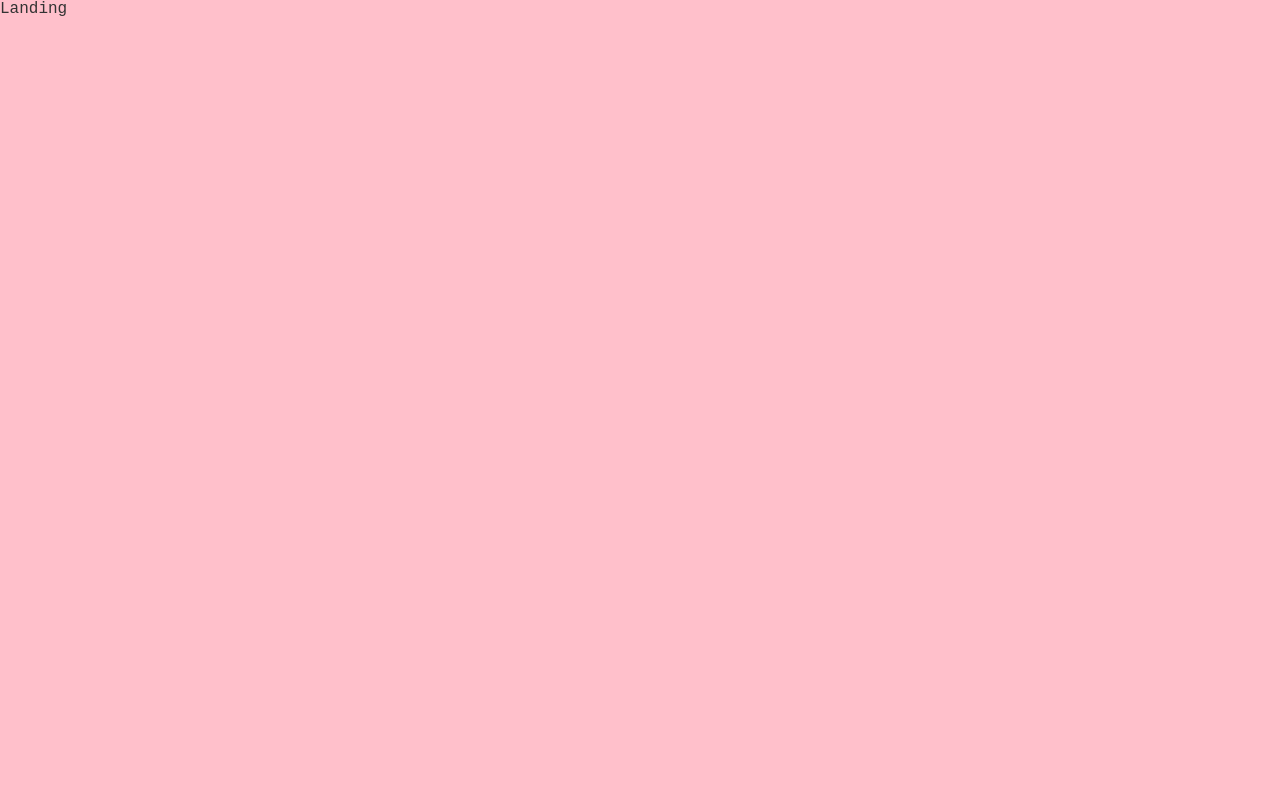
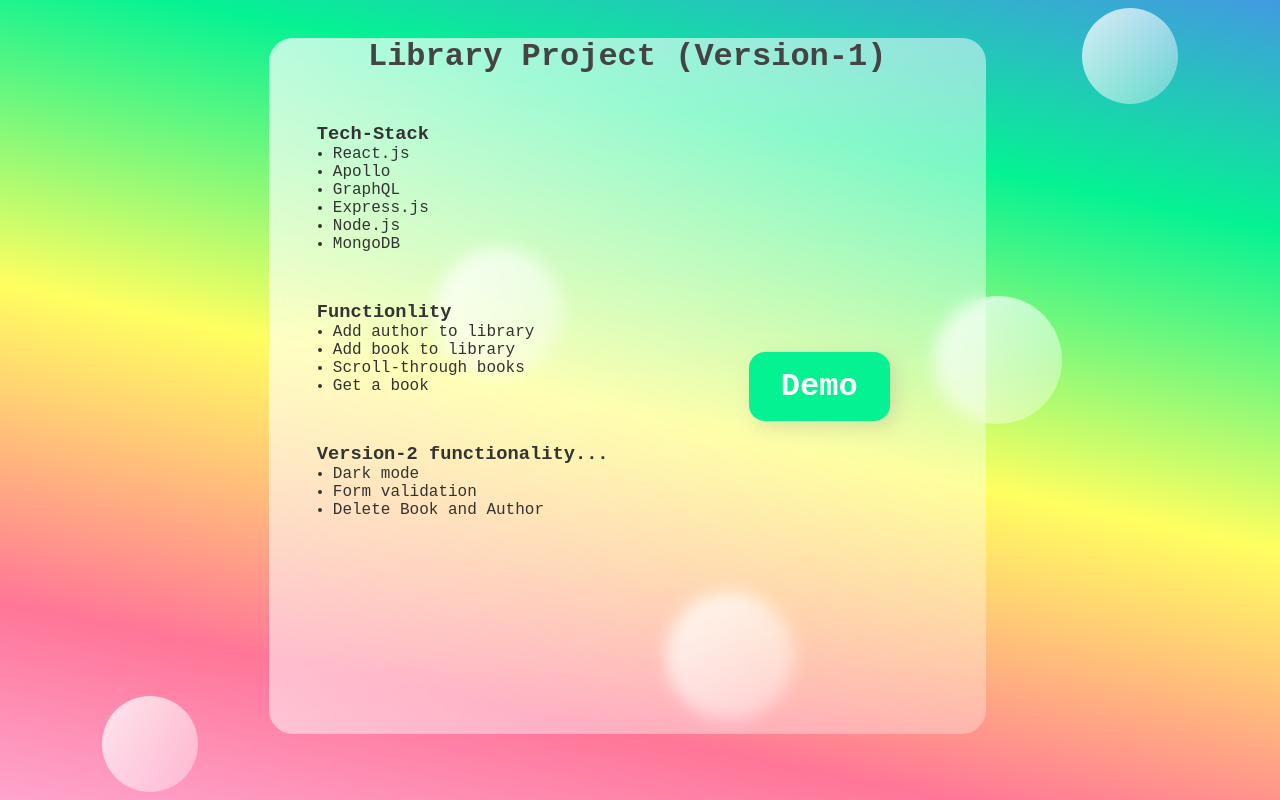
Before and after one commit to geminicodes/library-frontend, a React (Create React App) app: page / in a window 1280 px wide. Built offline with nearby package versions, Linux system fonts and the light colour scheme.

Commit message:
second commit

```diff
--- a/public/index.html
+++ b/public/index.html
@@ -20,7 +20,7 @@
       work correctly both with client-side routing and a non-root public URL.
       Learn how to configure a non-root public URL by running `npm run build`.
     -->
-	<title>client</title>
+	<title>Library</title>
 </head>
 
 <body>
--- a/src/App.css
+++ b/src/App.css
@@ -8,16 +8,17 @@
 body {
     min-height: 100vh;
     color: #333;
-    background: pink;
+    background: linear-gradient(to right top,#fec1ee ,#ff7698,#ffff60,#05f293, #5a78ff, #2800ff);
     /*
     background: linear-gradient(to left bottom, #845ec2,#d65db1,#ff6f91,#ff9671,#ffc75f,#f9f871);
     */
-    background-size: 400%;
-    animation: bg-animation 16s infinite alternate;
+    background-size: 300%;
+    animation: bg-animation 32s infinite alternate;
     display: flex;
     margin-left: auto;
     margin-right: auto;
 }
+
 
 @keyframes bg-animation {
     0% {
@@ -28,7 +29,8 @@
     }
 }
 
-#main {
+
+#main, #landing {
     display: flex;
     height: 86.7vh;
     min-width: 80vw;
@@ -38,6 +40,44 @@
     margin-right: auto;
     margin-top: 3vw;
     margin-left: 9vw;
+}
+
+#landing-main {
+    background-color: white;
+    height: 87vh;
+    width: 70%;
+    box-sizing: border-box;
+    background: linear-gradient(to right bottom, rgba(255, 255, 255, 0.7), rgba(255, 255, 255, 0.3));
+    border-radius: 1.5rem;
+    backdrop-filter: blur(0.5rem);
+    display: row;
+    margin-left: auto;
+    margin-right: auto;
+}
+
+#landing ul {
+    width: 50%;
+    margin: 3rem;
+}
+
+#landing li {
+    margin-left: 1rem;
+}
+
+#landing button {
+    color: #fff;
+    font-size: 2em;
+    font-weight: 600;
+    background: #05f293;
+    border: 0;
+    padding: 1rem 2rem;
+    border-radius: 1rem;
+    cursor: pointer;
+    position: absolute;
+    bottom: 45%;
+    margin-top: 0.5rem;
+    margin-left: 30rem;
+    box-shadow: 6px 6px 20px rgba(122, 122, 122, 0.212);
 }
 
 #main-forms {
@@ -98,7 +138,31 @@
     left: 8%;
 }
 
-#main h1 {
+.circle3, .circle4, .circle5 {
+    background: white;
+    background: linear-gradient(to right bottom, rgba(255, 255, 255, 0.8), rgba(255, 255, 255, 0.3));
+    height: 8rem;
+    width: 8rem;
+    position: absolute;
+    border-radius: 50%;
+}
+
+.circle3{
+    top: 37%;
+    right: 17%;
+}
+
+.circle4{
+    bottom: 53%;
+    left: 34%;
+}
+
+.circle5{
+    bottom: 10%;
+    right: 38%
+}
+
+h1 {
     color: #444;
     text-align: center;
 }
@@ -141,6 +205,7 @@
     width: 100%;
     font-weight: 600;
     font-size: large;
+    cursor: pointer;
 }
 /*
 #book-list li{
@@ -205,10 +270,10 @@
 form button {
     color: #fff;
     font-size: 2em;
-    background: blue;
+    background: #05f293;
     border: 0;
     padding: 0 10px;
-    border-radius: 50%;
+    border-radius: 25%;
     cursor: pointer;
     position: relative;
     bottom: 2px;
@@ -273,21 +338,3 @@
     font-size: large;
 
 }
-
-#bolt g {
-    opacity: 0;
-    animation: dropIn 8s ease forwards infinite;
-    animation-delay: calc(var(--order) * 200ms);
-}
-
-@keyframes dropIn {
-    20% {
-        opacity: 0;
-        transform: translateY(-20);
-    }
-
-    30%, 100% {
-        opacity: 1;
-        transform: translateY(0)
-    }
-}
--- a/src/components/AddAuthor.js
+++ b/src/components/AddAuthor.js
@@ -15,6 +15,7 @@
             },
             refetchQueries: [getAuthorsQuery]
         });
+        setName('');
     };
 
     return(
@@ -22,7 +23,7 @@
             <div className="field">
                 <h1>New Author</h1>
 
-                <input type="text" placeholder="Author name" value={name} onChange={(e) => setName(e.target.value)} />
+                <input type="text" placeholder="Author Name" value={name} onChange={(e) => setName(e.target.value)} />
             </div>
             <button>+</button>
         </form>
--- a/src/components/AddBook.js
+++ b/src/components/AddBook.js
@@ -34,6 +34,11 @@
             },
             refetchQueries: [getBooksQuery]
         });
+        setName('');
+        setGenre('');
+        setLanguage('');
+        setStatus('');
+        setAuthorId('');
     };
 
     return(
@@ -41,24 +46,36 @@
             <h1>New Book</h1>
             <div className="field">
 
-                <input type="text" placeholder="Book name" value={name} onChange={(e) => setName(e.target.value)} />
+                <input type="text" placeholder="Book Name" value={name} onChange={(e) => setName(e.target.value)} />
             </div>
             <div className="field">
 
-                <input type="text" placeholder="Genre" value={genre} onChange={(e) => setGenre(e.target.value)}  />
+                <select value={genre} label="Genre" onChange={(e) => setGenre(e.target.value)}>
+                    <option>Select Genre</option>
+                    <option value={"Fiction"}>Fiction</option>
+                    <option value={"Mystery"}>Mystery</option>
+                    <option value={"Thriller"}>Thriller</option>
+                    <option value={"Horror"}>Horror</option>
+                    <option value={"Fantasy"}>Fantasy</option>
+                    <option value={"Other"}>Other</option>
+                </select>
             </div>
             <div className="field">
 
                 <input type="text" placeholder="Language" value={language} onChange={(e) => setLanguage(e.target.value)}  />
             </div>
             <div className="field">
-
-                <input type="text" placeholder="Status" value={status} onChange={(e) => setStatus(e.target.value)}  />
+                <select value={status} label="Status" onChange={(e) => setStatus(e.target.value)}>
+                    <option>Select Status</option>
+                    <option value={"Sold"}>Sold</option>
+                    <option value={"Sell"}>Sell</option>
+                    <option value={"Not For Sale"}>Not For Sale</option>
+                </select>
             </div>
             <div className="field">
 
                 <select value={authorId} onChange={(e) => setAuthorId(e.target.value)} >
-                    <option>Select author</option>
+                    <option>Select Author</option>
                     { displayAuthors(loading, data) }
                 </select>
             </div>
--- a/src/pages/Home.js
+++ b/src/pages/Home.js
@@ -15,6 +15,9 @@
         <ApolloProvider client={client}>
         <div className="circle1"></div>
         <div className="circle2"></div>
+        <div className="circle3"></div>
+        <div className="circle4"></div>
+        <div className="circle5"></div>
           <div id="main">
             <div id="main-forms">
               <AddAuthor />
--- a/src/pages/Landing.js
+++ b/src/pages/Landing.js
@@ -1,9 +1,48 @@
-import React from 'react'
+import React from 'react';
+import "../App.css";
+import {Link } from "react-router-dom";
+
 
 function Landing() {
-  return (
-    <p>Landing</p>
-  )
+      return (
+        <div>
+        <div className="circle1"></div>
+        <div className="circle2"></div>
+        <div className="circle3"></div>
+        <div className="circle4"></div>
+        <div className="circle5"></div>
+          <div id="landing">
+            <div id="landing-main">
+              <h1>Library Project (Version-1)</h1>
+              <ul>
+                <h3>Tech-Stack</h3>
+                  <li>React.js</li>
+                  <li>Apollo</li>
+                  <li>GraphQL</li>
+                  <li>Express.js</li>
+                  <li>Node.js</li>
+                  <li>MongoDB</li>
+              </ul>
+              <ul>
+                <h3>Functionlity</h3>
+                  <li>Add author to library</li>
+                  <li>Add book to library</li>
+                  <li>Scroll-through books</li>
+                  <li>Get a book</li>
+              </ul>
+              <ul>
+                <h3>Version-2 functionality...</h3>
+                  <li>Dark mode</li>
+                  <li>Form validation</li>
+                  <li>Delete Book and Author</li>
+              </ul>
+              <Link to='/home'>
+                <button>Demo</button>
+              </Link>
+            </div>
+          </div>
+        </div>
+      );
 }
 
 export default Landing;
```
